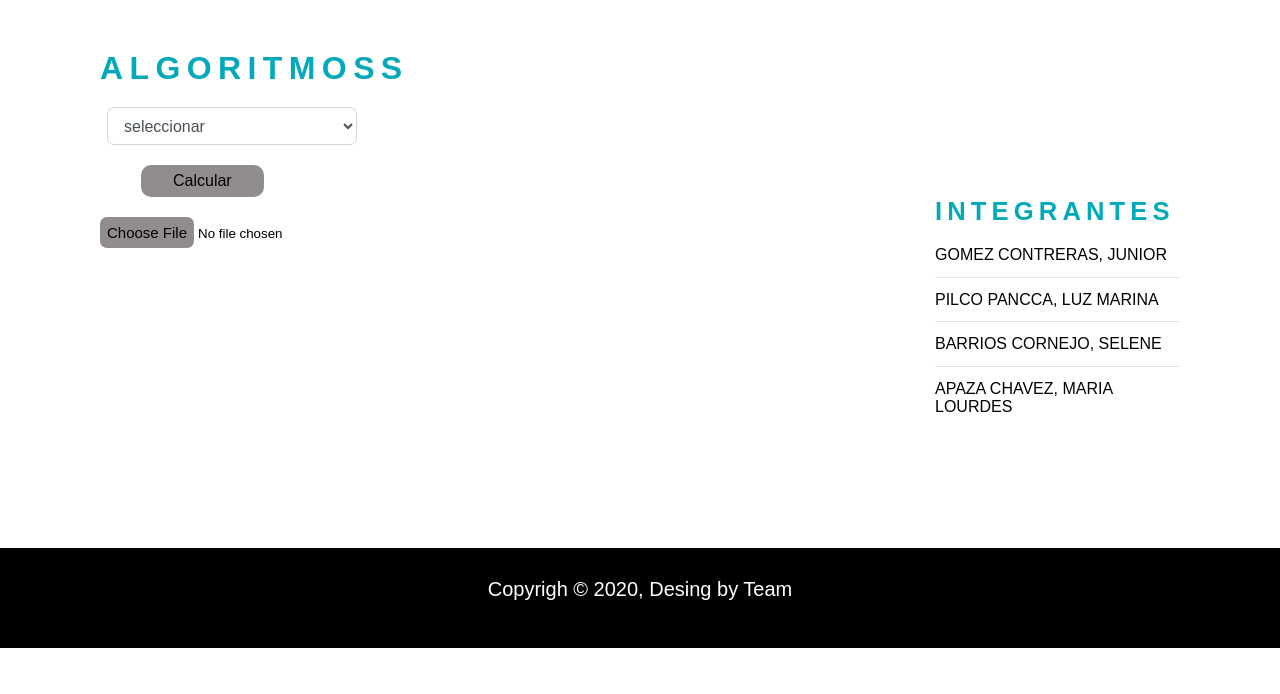
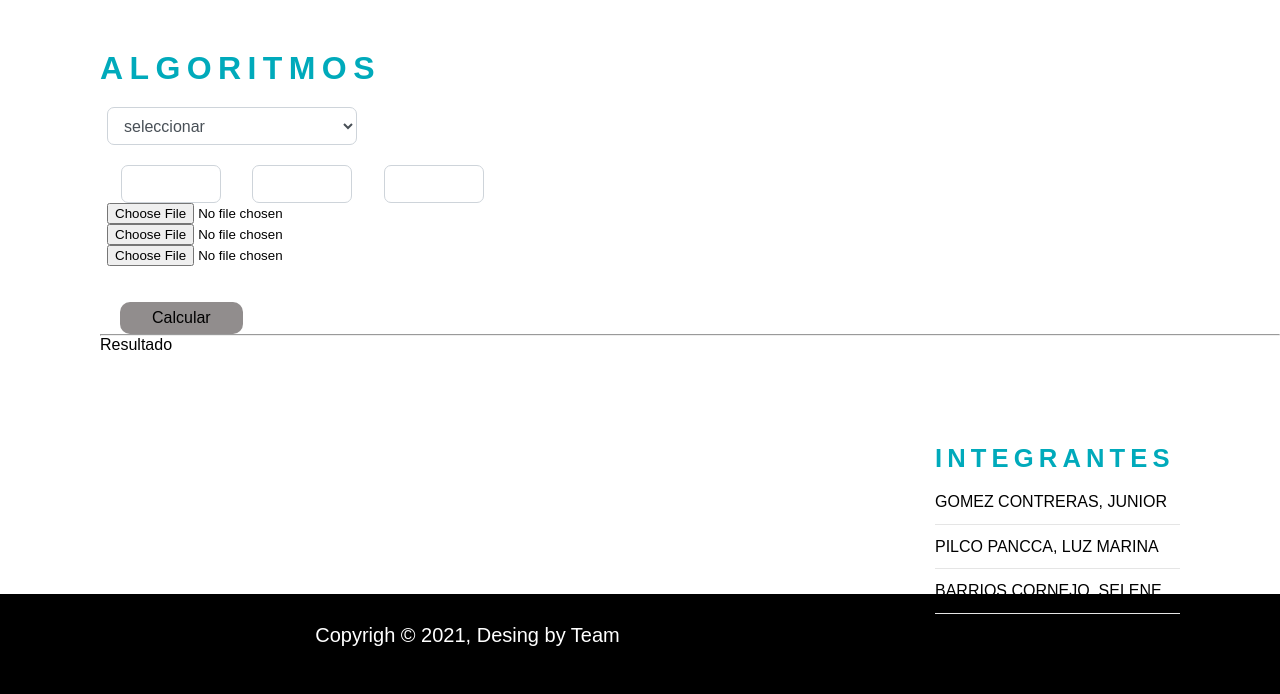
Before and after one commit to junidev/bioinfomatica, a Flask app: page / in a window 1280 px wide. Shown: the part 190-884 px from the top of the page. Before the commit the page ends 838 px from the top, so only its background shows below. Run offline with Flask 2, Linux system fonts and the light colour scheme; some libraries are stand-ins or nearby versions.

Commit message:
Add files via upload

```diff
--- a/templates/index.html
+++ b/templates/index.html
@@ -17,29 +17,22 @@
   </header>
   <main class="main">
     <div class="container">
+      <div id="izquierda">
       <div class="title">
-            <h2>Algoritmoss </h2>
+            <h2>Algoritmos </h2>
       </div>
       <label for="operador"></label>
       <select name="opcion" id="operador">
       <option value="" hidden>seleccionar</option>
-        <option value="exponencial">Exponencial</option>
-          <!--<option value="raizC">RaizC</option>
-          <option value="exponencial">Exponencial</option>
-          <option value="logaritmo">Logaritmo</option>
-          <option value="equalizacion">Equalizacion</option>
-          <option value="contrast">Contrast</option>
-          <option value="thresholding">Thresholding</option>
-          <option value="adicion_gris">6-Adicion Gris</option>
-          <option value="adicion">6-Adicion Color</option>
-          <option value="sustraccion_letra">6-Sustraccion Letra</option>
-          <option value="sustraccion_movimiento">6-Sustraccion Movimiento</option>
-          <option value="multiplicacionC">7-MultiplicacionC</option>
-          <option value="division_letra">7-Division Letra</option>
-          <option value="division">7-Division Movimiento</option>
-          <option value="blending">7-Blending</option>
-          <option value="operador_and">8-Operador AND</option>
-          <option value="operador_or">8-Operador OR</option>-->
+      <option value="global">Ali global (Needleman–Wunsch)</option>
+       <option value="global2"> ALi global FASTA (Needleman–Wunsch)</option>
+      <option value="local">Alineamiento local (Smith-waterman</option>
+      <option value="blast">BLAST</option>
+      <option value="muscle"> MUSCLE o CLUSTAL</option>
+      <option value="jukes">Jukes-cantor</option>
+      <option value="kimura">Kimura </option>
+      <option value="upgma">UPGMA </option>
+      <option value="neighbor">Neighbor Joining </option>
 
       </select>
      <form enctype="multipart/form-data">
@@ -47,11 +40,47 @@
           <input class="boton" type="text" id="valor_1">
           <label for="valor-2" id="label_2"></label>
           <input class="boton" type="text" id="valor_2">
-          <label for="valor-r" id="label_r"></label>
+          <label for="valor-3" id="label_3"></label>
+          <input class="boton" type="text" id="valor_3">
+          <label for="valor-4" id="label_4"></label>
+          <input class="boton" type="text" id="valor_4">
+          <label for="valor-5" id="label_5"></label>
+          <input class="boton" type="text" id="valor_5">
+          <br>
+
+          <label for="matriz" id="matriz_label"></label>
+           <input type="file" id="matriz" name="matriz"/><br>
+
+           <label for="fasta1" id="fasta1_label"></label>
+           <input type="file" id="fasta1" name="fasta1"/><br>
+
+           <label for="fasta2" id="fasta2_label"></label>
+           <input type="file" id="fasta2" name="fasta2"/>
+          <!--<label for="valor-r" id="label_r"></label>
           <input class="barra" type="range" id="valor_r" name="valor" min="1" max="2" step="0.1" oninput="this.form.amountInput.value=this.value" />
           <input id=out type="number" name="amountInput" min="1" max="2" value="1.5" step="0.1" oninput="this.form.valor.value=this.value" />
+    -->
+          <br><br><br>
              <button type="submit">Calcular</button>
+          <!--<div id="cuadro" class="imagen temp">-->
+            <!--  <input type="file" id="file" name="file"/>
+              <img src="" id="imagen"/>-->
+
+
+         <!-- </div>-->
+          <br>
+
      </form>
+      <div id="respuestas">
+        <hr>
+        Resultado
+        <pre>
+        <div id="resultado_bio">
+
+        </div>
+        </div>
+      </div>
+
       <div id="sidebar">
           <div class="box2">
             <div class="title">
@@ -69,17 +98,13 @@
      </div>
 
 
-    <div id="cuadro" class="imagen temp">
-      <input type="file" id="file" name="file"/>
-      <img src="" id="imagen"/>
-      <div id="resultado_bio">
 
-      </div>
-    </div>
+
   </main>
-  <footer>
+
+  <footer >
 	  <div class="footer" >
-	       <p>Copyrigh &copy; 2020, Desing by Team</p>
+	       <p>Copyrigh &copy; 2021, Desing by Team</p>
 	  </div>
   </footer>
   <script src="/static/js/app.js"></script>
```
Lines whose indentation alone changed are shown as unchanged.
